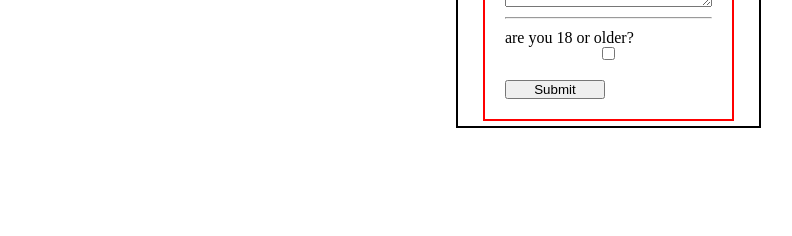
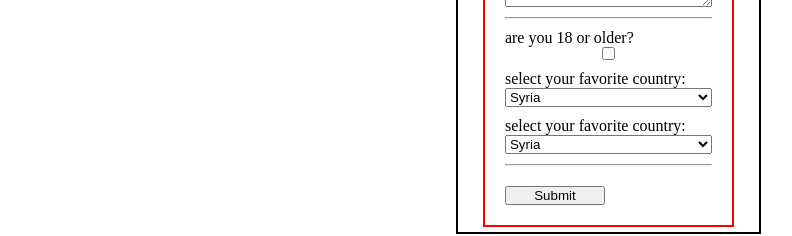
Before and after one commit to Yasin-Horani/react-for-fun, a React (Create React App) app: page / in a window 1280 px wide. Shown: the part 948-1184 px from the top of the page, without its empty margins (243-1035 px from the left). Before the commit the page ends 1096 px from the top, so only its background shows below. Built offline with nearby package versions, Linux system fonts and the light colour scheme.

Commit message:
add select

```diff
--- a/src/components/MyForm.tsx
+++ b/src/components/MyForm.tsx
@@ -7,6 +7,7 @@ function MyForm() {
     age: 0,
     generalInfo: "",
     isAdult: false,
+    country: "Syria",
   });
 
   return (
@@ -75,11 +76,44 @@ function MyForm() {
             type="checkbox"
             name="adultCheck"
             checked={formInput.isAdult}
-            onChange={(e) =>
-              setFormInput({ ...formInput, isAdult: e.target.checked }) // checked is a boolean
+            onChange={
+              (e) => setFormInput({ ...formInput, isAdult: e.target.checked }) // checked is a boolean
             }
           />
         </label>
+        <label style={{ display: "flex", flexDirection: "column" }}>
+          select your favorite country:
+          <select
+            value={formInput.country}
+            onChange={(event) =>
+              setFormInput({ ...formInput, country: event.target.value })
+            }
+            name="country"
+            id="country"
+          >
+            <option value="Syria">Syria</option>
+            <option value="Soria">Soria</option>
+            <option value="Shaam">Bilad AL Shaam</option>
+          </select>
+        </label>
+
+          <label style={{ display: "flex", flexDirection: "column" }}>
+          select your favorite country:
+          <select
+            value={formInput.country}
+            onChange={(event) =>
+              setFormInput({ ...formInput, country: event.target.value })
+            }
+            name="country"
+            id="country"
+          >
+            <option value="Syria">Syria</option>
+            <option value="Soria">Soria</option>
+            <option value="Shaam">Bilad AL Shaam</option>
+          </select>
+        </label>
+
+      <hr />
 
         <button style={{ width: "100px", marginTop: "10px" }} type="submit">
           Submit
```
